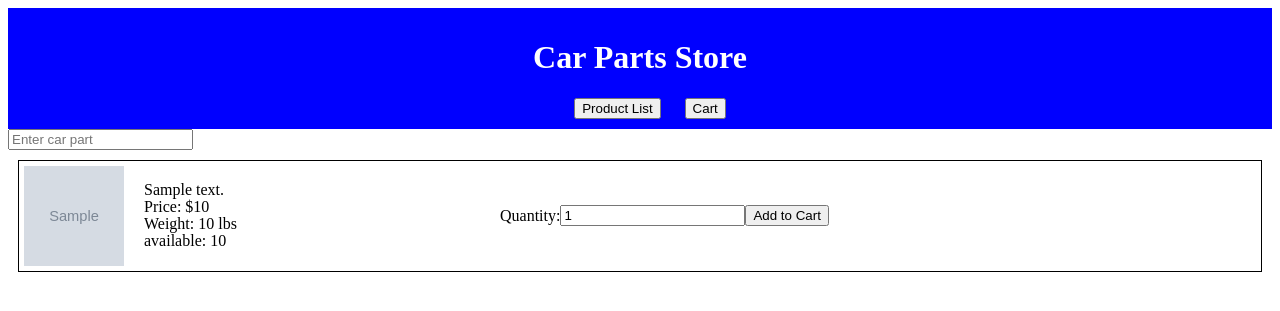
After one commit to Nmerryman/467Project, a Flask app: template templates/store_front.html in a window 1280 px wide. The commit adds this page. Shown: the top 311 px of the page. Run offline with Flask 3, Linux system fonts and the light colour scheme; the template is opened without the code that fills it: most values are stand-ins (such as "Sample title", 1, 10 or a date in 2020); grey boxes marked "Sample" are stand-in pictures.

Commit message:
updates to store_front main page

```diff
--- a/database_interface.py
+++ b/database_interface.py
@@ -105,7 +105,5 @@ def main():
     stmt = insert(Customer).values(name="a", email="B", address1="1", address2="2")
     sec(stmt)
 
-
-
 if __name__ == '__main__':
     main()
--- a/server.py
+++ b/server.py
@@ -1,23 +1,73 @@
-from flask import Flask, render_template
+from flask import Flask, render_template, request
 from legacy_interface import LegacyParts, ask_legacy, Select
+from retrieval import ask_inventory
 
 app = Flask(__name__)
 
-@app.route("/productList")
+@app.route("/store_front")
 def productList():
+    # get data from legacy database
+    # data = ask_legacy(Select(LegacyParts))
+    data = get_data_with_inventory()
+
+    # Render the HTML template and pass the data to it
+    return render_template('store_front.html', data=data)
+
+@app.route("/search_results")
+def search_results():
     # Get your data (replace this with your actual data fetching code)
     data = ask_legacy(Select(LegacyParts))
 
     # Render the HTML template and pass the data to it
-    return render_template('productList.html', data=data)
+    return render_template('search_results.html', data=data)
 
-@app.route("/cart")
-def cart():
-    # Get your cart data (replace this with your actual data fetching code)
-    cart_data = ask_legacy(Select(LegacyParts))  # Replace with your cart data fetching code
+@app.route("/search")
+def search():
+    # Get the search query from the request arguments
+    query = request.args.get('arg0') # get key for search term to look up in query
 
-    # Render the Cart HTML template and pass the cart data to it
-    return render_template('cart.html', data=cart_data)
+    search_results = perform_search(query)
+
+        # Print the search results to the console
+    for item in search_results:
+        print(f'Part Number: {item.number}, Part Name: {item.description}, Stock: {item.stock}')
+
+    # Render the HTML template and pass the search results to it
+    return render_template('search_results.html', data=search_results)
+
+def perform_search(query):
+    # Get all data (replace this with your actual data fetching code)
+    all_data = ask_legacy(Select(LegacyParts))
+
+    # Filter the data based on the query
+    # searches for item in all all_data, and if the item is found within item.description, that item is
+    # added to the search results. lower() is to make it case insensitive.
+    search_results = [item for item in all_data if query.lower() in item.description.lower()]
+
+        # Get inventory data for each search result
+    for item in search_results:
+        inventory_record = ask_inventory(item.number)
+        if inventory_record is not None:
+            item.stock = inventory_record.stock
+
+    return search_results
+
+@app.route('/cart')
+def cart_elements():
+    data = ask_legacy(Select(LegacyParts))
+    return render_template('cart.html', data=data)
+
+def get_data_with_inventory():
+    # Get all data (replace this with your actual data fetching code)
+    all_data = ask_legacy(Select(LegacyParts))
+
+    # Get inventory data for each item
+    for item in all_data:
+        inventory_record = ask_inventory(item.number)
+        if inventory_record is not None:
+            item.stock = inventory_record.stock
+
+    return all_data
 
 if __name__ == '__main__':
     app.run(debug=True)
--- /dev/null
+++ b/static/js/utils.js
@@ -0,0 +1,63 @@
+// takes four parameters: call_name, target_id, argument=[] and callback=().
+// callback=() does not do anything, nor is it needed at this point
+// call_name would be the function we are calling on the server side. As an example, we will use the search function
+// target_id is the thing we want to update on the response page, in this case container is what we are trying to update,
+// with the new search results everytime a new item is searched for.
+//
+/*function fetcher(call_name, target_id, argument=[], callback=() => {/* do nothing }) {
+    var xhttp = new XMLHttpRequest; //this is the creation of a XMLHttpRequest object, which is used to interact with servers
+    // Passes arguments where it makes sense
+    var arg_mod = "" //argument list variable
+    if (argument.length != 0) { //if argument is not equal to zero
+        for (a = 0; a < argument.length; a++){ //iterate through the argument array using its length, each time we go through, we add a '&' seperator,
+            // for each different argument, and we make a unique name for each argument (arg0, arg1, arg2, etc.).
+            arg_mod = arg_mod + "&arg" + a + "=" + encodeURIComponent(argument[a]);
+        }
+    }
+    xhttp.open("GET", "/" + call_name + "?" + arg_mod); // this initializes the XMLHttpRequest.
+    // open takes 2 parameters, one being the HTTP method and the URL, and an optional boolean parameter.
+    // We are using GET in this case, which is used to request data from a specified resource (legacy DB).
+    // Then we add a /, the call_name, in this case being search, defined in server.py, and the arg_mod, which should be whatever the user is trying to search for
+    // We will use windshield as an example here.
+    // Finds target element
+    var target = document.getElementById(target_id); //this finds the target in on the html page, in this case, container
+    target.innerText = "Working"; // this sets the innertext of the target (container) to Working, that way we can see immediatly if the request is being processed.
+
+    xhttp.onload = function() {
+        if (this.readyState == 4 && this.status == 200) {
+            console.log('Server response:', this.responseText);
+            target.innerHTML = this.responseText;
+
+            callback();
+        }
+    };
+    xhttp.send();
+}*/
+
+function fetcher(call_name, target_id, argument=[], callback=() => {/* do nothing */}) {
+    var xhttp = new XMLHttpRequest; //this is the creation of a XMLHttpRequest object, which is used to interact with servers
+    // Passes arguments where it makes sense
+    var arg_mod = "" //argument list variable
+    if (argument.length != 0) { //if argument is not equal to zero
+        for (a = 0; a < argument.length; a++){ //iterate through the argument array using its length, each time we go through, we add a '&' seperator,
+            // for each different argument, and we make a unique name for each argument (arg0, arg1, arg2, etc.).
+            arg_mod = arg_mod + "&arg" + a + "=" + argument[a];
+        }
+    }
+    xhttp.open("GET", "/" + call_name + "?" + arg_mod); // this initializes the XMLHttpRequest.
+    // open takes 2 parameters, one being the HTTP method and the URL, and an optional boolean parameter.
+    // We are using GET in this case, which is used to request data from a specified resource (legacy DB).
+    // Then we add a /, the call_name, in this case being search, defined in server.py, and the arg_mod, which should be whatever the user is trying to search for
+    // We will use windshield as an example here.
+    // Finds target element
+    var target = document.getElementById(target_id); //this finds the target in on the html page, in this case, container
+    target.innerText = "Working"; // this sets the innertext of the target (container) to Working, that way we can see immediatly if the request is being processed.
+
+    xhttp.onload = function() {
+        console.log('Server response:', this.responseText);
+        target.innerHTML = this.responseText;
+
+        callback();
+    };
+    xhttp.send();
+}
--- /dev/null
+++ b/templates/cart_elements.html
@@ -0,0 +1,6 @@
+<!-- cart_elements.html -->
+<div class="cart-elements">
+    <label for="quantity">Quantity:</label>
+    <input class="quantity-input" type="number" min="1" value="1" placeholder="Enter Quantity">
+    <button class="add-to-cart">Add to Cart</button>
+  </div>
--- /dev/null
+++ b/templates/store_front.html
@@ -0,0 +1,98 @@
+<!DOCTYPE html>
+<html>
+<head>
+<style>
+.container {
+  max-height: 100vh;
+  overflow-y: auto;
+  width: 100%;
+  margin: auto;
+}
+
+.banner {
+    background-color: blue;
+    color: white;
+    padding: 10px;
+    text-align: center;
+}
+
+.banner button {
+    margin-left: 20px;
+}
+
+.box {
+  border: 1px solid black;
+  margin: 10px;
+  padding: 5px; /* Decrease this value to reduce spacing bewteen each element */
+  display: flex;
+  align-items: center;
+}
+
+.box div p {
+  line-height: .05;  /* Adjust this value to change the line spacing */
+}
+
+.box img {
+  width: 100px;
+  height: 100px;
+  margin-right: 20px;
+}
+
+/* Added this style for cart elemenets */
+.box .cart-elements {
+    margin-left: -400px; /* this is to space the cart-elements after the box class */
+    display: flex;
+    align-items: center;
+}
+
+.box div {
+  flex: 1;
+}
+</style>
+<script src="{{ url_for('static', filename='js/utils.js') }}"></script>
+<script>
+function handleSearch(event) {
+  var query = event.target.value;
+
+  // Featch search results and update the page
+  fetcher('search','container', [query], function() {
+     // This callback function will be called after the page is updated
+     console.log('Page updated with search results for query:', query);
+  });
+  // TODO: Use the query to search your data and update the page
+  console.log('Search query:', query);
+}
+</script>
+</head>
+<body>
+
+<div class="banner">
+    <h1>Car Parts Store</h1>
+    <button onclick="location.href='/productList'">Product List</button>
+    <button onclick="location.href='/cart'">Cart</button>
+</div>
+
+<input class="search-bar" type="search" oninput="handleSearch(event)" placeholder="Enter car part">
+
+<div id="container">
+{% for part in data %}
+  <div class="box">
+    <img src="{{ part.pictureURL }}" alt="Part Image">
+    <div>
+      <p>{{ part.description }}</p>
+      <p>Price: ${{ part.price }}</p>
+      <p>Weight: {{ part.weight }} lbs</p>
+      <p>available: {{ part.stock }}</p>
+    </div>
+    <!-- Lines for the quantity input and add to cart button -->
+    <div class="cart-elements">
+      <label for="quantity">Quantity:</label>
+      <input class="quantity-input" type="number" min="1" value="1" placeholder="Enter Quantity">
+      <button class="add-to-cart">Add to Cart</button>
+    </div>
+  </div>
+{% endfor %}
+</div>
+
+</body>
+</html>
```
Also changed, not shown: legacy_interface.py (+10 -1 lines), retrieval.py (added, +87 -0 lines), templates/cart.html (added, +35 -0 lines), templates/search_results.html (added, +17 -0 lines), templates/temp.html (renamed from templates/productList.html, +25 -3 lines), testing.py (+18 -2 lines).
